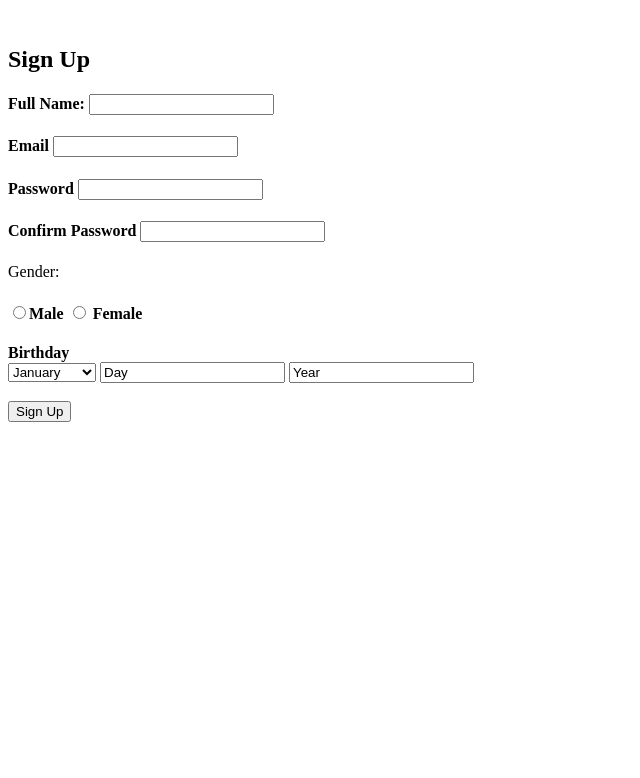
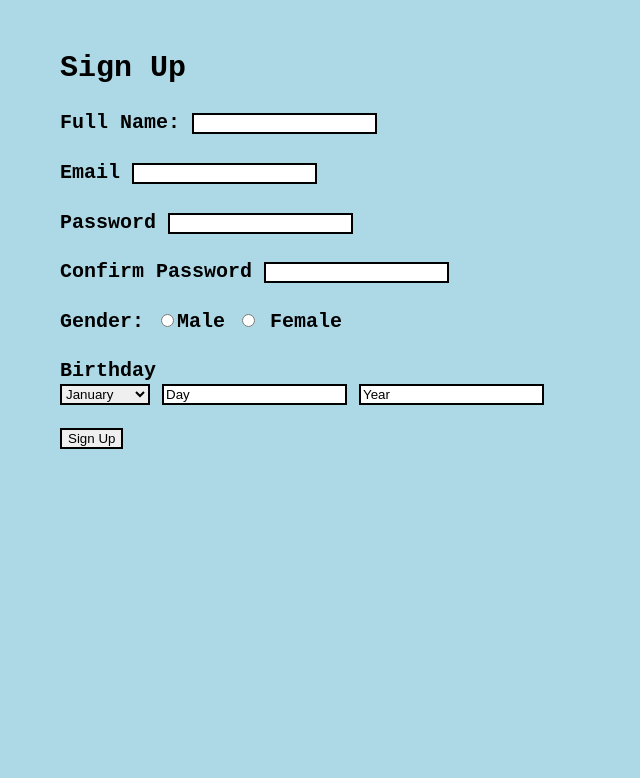
Before and after one commit to ruckerjanthony/RoomE, a Python web app: template RoomE/Templates/sign_up.html in a window 1280 px wide. Shown: the top 778 px of the page, without its empty margins (0-640 px from the left). Run offline with Jinja, Linux system fonts and the light colour scheme; the template is opened without the code that fills it, so the values that code supplies are empty.

Commit message:
Made changes to the signyp page layoyt.

```diff
--- /dev/null
+++ b/RoomE/Templates/sign.css
@@ -0,0 +1,42 @@
+body {
+  background-color: lightblue;
+  margin-left: 60px;
+}
+h1 {
+font-family: courier new;
+font-size: 30px;
+border-bottom: solid 10px;
+margin-right: 650px;
+margin-left: 70px;
+}
+
+h4{
+font-family: courier new;
+font-size: 20px;
+}
+
+div {
+margin-left: 150px;
+font-family: verdana;
+font-size: 20px;
+}
+
+h2 {
+  font-family: courier new;
+  font-size: 30px;
+}
+
+input {
+  border-color: black;
+  border-style: solid;
+}
+
+select {
+  border-color: black;
+  border-style: solid;
+  border-width: 2px;
+}
+
+value {
+  font
+}
--- a/RoomE/Templates/sign_up.html
+++ b/RoomE/Templates/sign_up.html
@@ -1,7 +1,7 @@
 <html>
   <head>
-
     <title>RoomE Signup</title>
+    <link rel="stylesheet" href="sign.css">
   </head>
 
 <br>
@@ -13,9 +13,9 @@
     <h4> Email <input type= "text" name= "email"> </h4>
     <h4> Password <input type="password" name="password"></h4>
     <h4>Confirm Password <input type="password" name="confirm password"></h4>
-
+<h4>
      Gender:
-  <h4> <input type="radio" name="gender" value="male">Male
+  <input type="radio" name="gender" value="male">Male
   <input type="radio" name="gender" value="female"> Female </h4>
 
 
```
